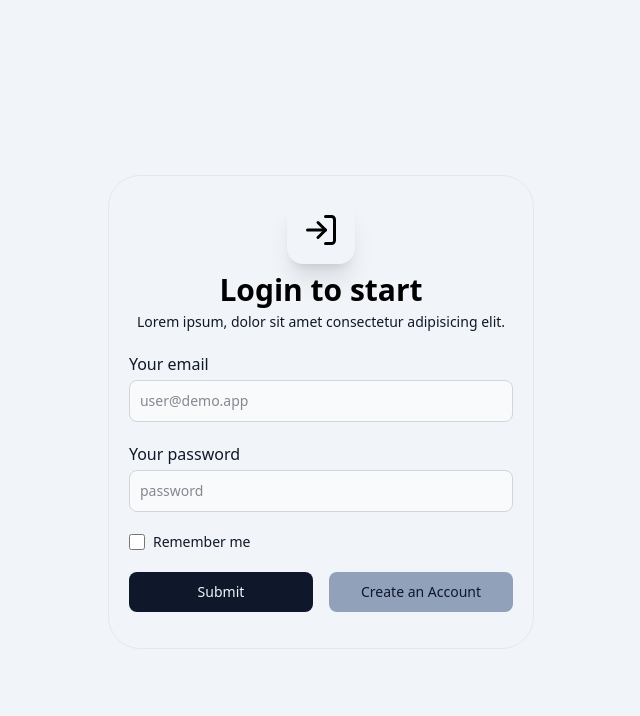
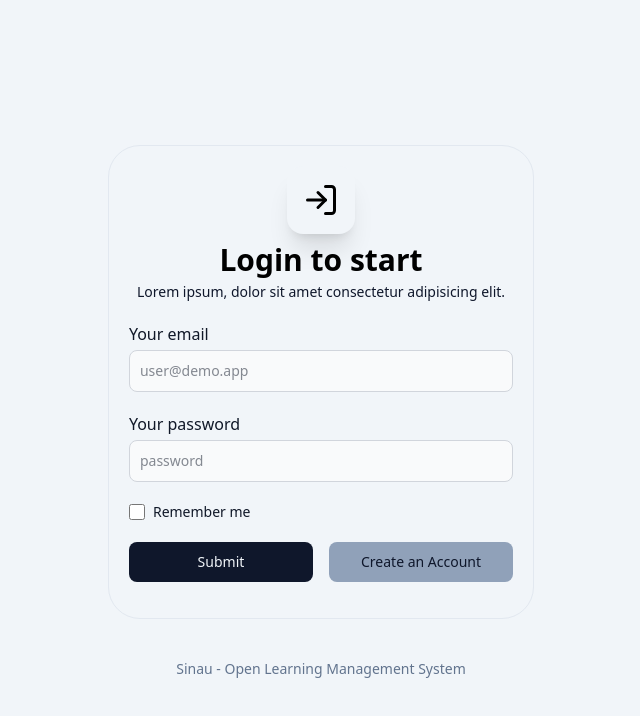
Before and after one commit to stywn93/sinau, a React (Vite) app: page / in a window 1280 px wide. Shown: the top 716 px of the page, without its empty margins (319-959 px from the left). Built offline with nearby package versions, Linux system fonts and the light colour scheme.

Commit message:
add footer

```diff
--- a/src/App.jsx
+++ b/src/App.jsx
@@ -8,7 +8,7 @@ function App() {
 
   return (
     <div>
-      <div className="flex p-2 m-3 justify-center items-center min-h-screen">
+      <div className="flex flex-col p-2 m-3 justify-center items-center min-h-screen">
         <div className="border p-5 border-slate-200 dark:border-slate-800 rounded-4xl bg-slate-100 dark:bg-slate-900">
           <div className="flex justify-center mb-2">
             <div class="block bg-slate-100 shadow-xl p-4 rounded-2xl">
@@ -32,8 +32,12 @@ function App() {
             </div>
           </div>
           <div className="m-2">
-            <h1 className="text-3xl font-semibold text-slate-8¥900 dark:text-slate-200 mb-1 text-center">Login to start</h1>
-            <p className="text-slate-900 dark:text-slate-600 text-center text-sm">Lorem ipsum, dolor sit amet consectetur adipisicing elit.</p>
+            <h1 className="text-3xl font-semibold text-slate-8¥900 dark:text-slate-200 mb-1 text-center">
+              Login to start
+            </h1>
+            <p className="text-slate-900 dark:text-slate-600 text-center text-sm">
+              Lorem ipsum, dolor sit amet consectetur adipisicing elit.
+            </p>
           </div>
           <form class="max-w-md mx-auto">
             <div class="my-5">
@@ -91,7 +95,7 @@ function App() {
                 Submit
               </button>
               <Link
-              to="/"
+                to="/"
                 className="flex-1 text-slate-900 dark:text-slate-50 bg-slate-400 hover:bg-slate-300 focus:ring-4 focus:outline-none focus:ring-slate-300 font-medium rounded-lg text-sm w-full sm:w-auto px-5 py-2.5 text-center dark:bg-slate-600 dark:hover:bg-slate-50 dark:focus:ring-slate-600"
               >
                 Create an Account
@@ -99,6 +103,9 @@ function App() {
             </div>
           </form>
         </div>
+        <footer className="text-center text-slate-500 dark:text-slate-200 text-sm mt-10">
+          Sinau - Open Learning Management System
+        </footer>
       </div>
     </div>
   );
```
